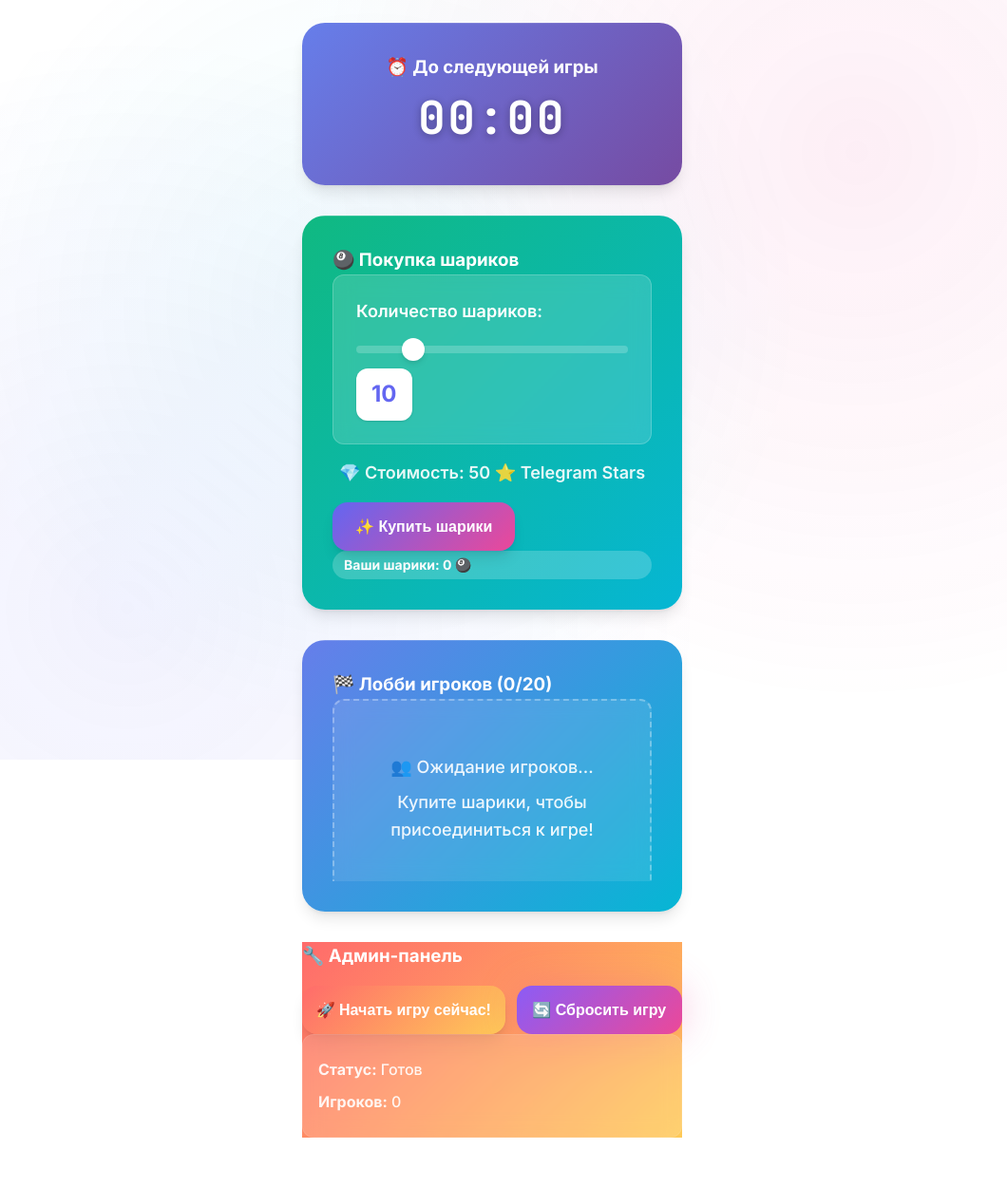
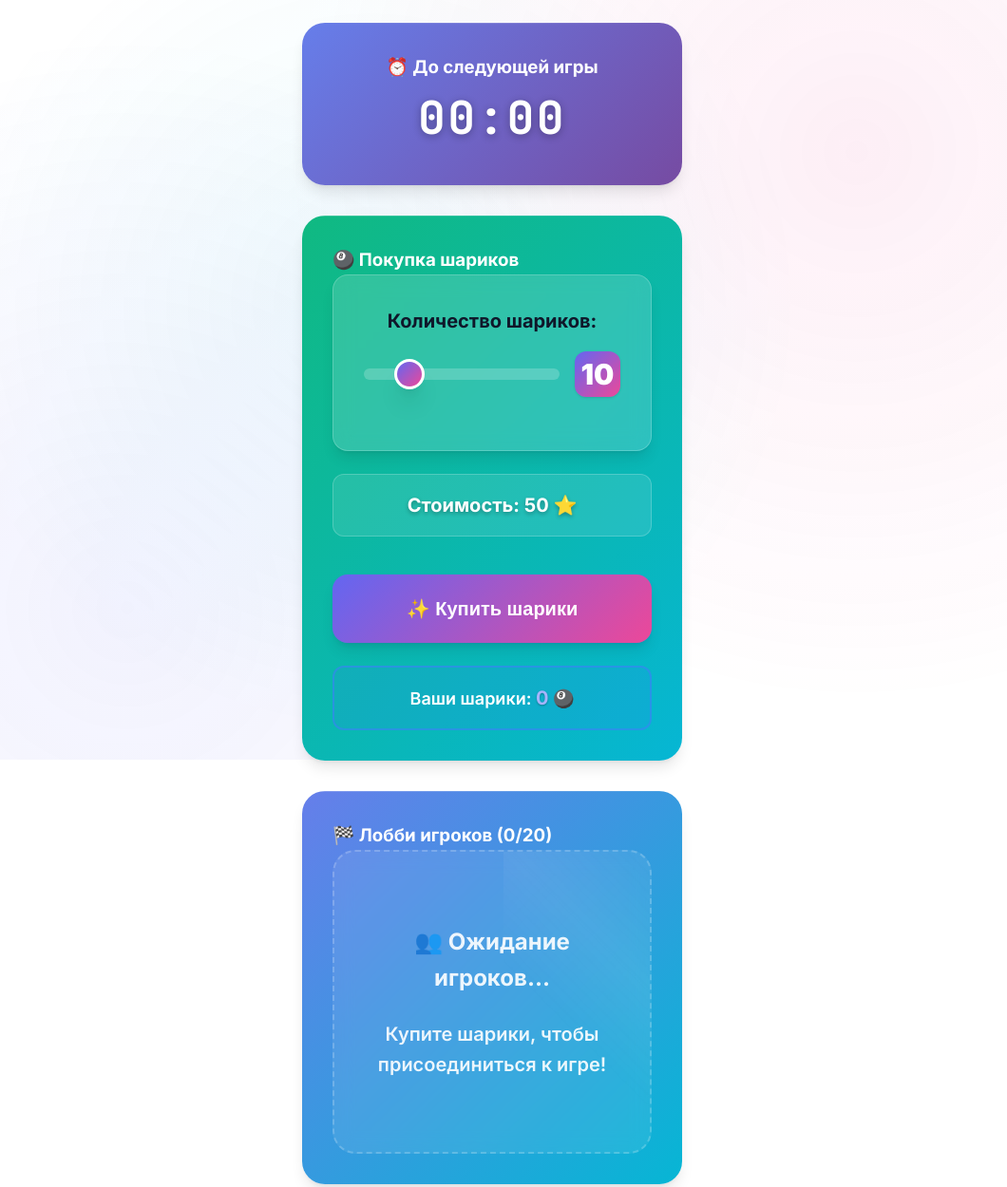
Before and after one commit to Shooteriam/ball-race, a plain HTML site: page client/index.html in a window 1280 px wide. Shown: the top 1250 px of the page at 95% size, without its empty margins (122-1182 px from the left). Drawn offline with nearby package versions, Linux system fonts and the light colour scheme; no server answers.

Commit message:
Update project

```diff
--- a/client/css/styles.css
+++ b/client/css/styles.css
@@ -384,10 +384,17 @@ body::before {
   background: var(--gradient-primary);
   color: var(--white);
   box-shadow: var(--shadow-lg), 0 0 0 1px rgba(99, 102, 241, 0.1);
+  padding: var(--space-6) var(--space-8);
+  font-size: var(--font-size-xl);
+  font-weight: 700;
+  min-height: 4rem;
+  width: 100%;
+  margin-top: var(--space-4);
 }
 
 .btn-primary:hover {
   box-shadow: var(--shadow-neon), 0 0 0 1px rgba(99, 102, 241, 0.2);
+  transform: translateY(-2px);
 }
 
 .btn-secondary {
@@ -423,51 +430,76 @@ body::before {
 .ball-selector {
   background: rgba(255, 255, 255, 0.15);
   border: 1px solid rgba(255, 255, 255, 0.2);
-  border-radius: var(--radius-lg);
-  padding: var(--space-6);
+  border-radius: var(--radius-xl);
+  padding: var(--space-8);
   backdrop-filter: blur(10px);
+  margin-bottom: var(--space-6);
+  box-shadow: var(--shadow-lg);
+  transition: all var(--duration-normal) var(--ease-out);
+}
+
+.ball-selector:hover {
+  background: rgba(255, 255, 255, 0.2);
+  border-color: rgba(255, 255, 255, 0.3);
+  transform: translateY(-2px);
 }
 
 .ball-selector label {
   display: block;
-  margin-bottom: var(--space-3);
-  font-weight: 600;
-  font-size: var(--font-size-lg);
+  margin-bottom: var(--space-4);
+  font-weight: 700;
+  font-size: var(--font-size-xl);
+  text-align: center;
+  color: var(--text-primary);
+}
+
+.slider-container {
+  display: flex;
+  align-items: center;
+  gap: var(--space-4);
+  margin-bottom: var(--space-6);
 }
 
 #ballCount {
-  width: 100%;
-  height: 0.5rem;
+  flex: 1;
+  height: 0.75rem;
   border-radius: var(--radius-full);
   background: rgba(255, 255, 255, 0.2);
   outline: none;
-  margin-bottom: var(--space-4);
   appearance: none;
+  cursor: pointer;
 }
 
 #ballCount::-webkit-slider-thumb {
   appearance: none;
-  width: 1.5rem;
-  height: 1.5rem;
+  width: 2rem;
+  height: 2rem;
   border-radius: var(--radius-full);
-  background: var(--white);
+  background: linear-gradient(135deg, var(--primary) 0%, var(--secondary) 100%);
   cursor: pointer;
-  box-shadow: var(--shadow-md);
+  box-shadow: var(--shadow-xl);
   transition: all var(--duration-normal) var(--ease-out);
+  border: 3px solid var(--white);
 }
 
 #ballCount::-webkit-slider-thumb:hover {
-  transform: scale(1.1);
-  box-shadow: var(--shadow-lg);
+  transform: scale(1.2);
+  box-shadow: var(--shadow-2xl);
 }
 
 #ballCountDisplay {
-  display: inline-block;
-  font-size: var(--font-size-2xl);
-  font-weight: 700;
-  background: var(--white);
-  color: var(--primary);
-  padding: var(--space-2) var(--space-4);
+  display: inline-flex;
+  align-items: center;
+  justify-content: center;
+  min-width: 4rem;
+  font-size: var(--font-size-3xl);
+  font-weight: 900;
+  background: linear-gradient(135deg, var(--primary) 0%, var(--secondary) 100%);
+  color: var(--white);
+  padding: var(--space-3) var(--space-5);
+  border-radius: var(--radius-xl);
+  box-shadow: var(--shadow-neon);
+  text-align: center;
   border-radius: var(--radius-lg);
   min-width: 3rem;
   text-align: center;
@@ -476,7 +508,8 @@ body::before {
 
 /* Lists */
 .player-list {
-  max-height: 12rem;
+  max-height: 20rem;
+  min-height: 16rem;
   overflow-y: auto;
   scrollbar-width: thin;
   scrollbar-color: rgba(255, 255, 255, 0.3) transparent;
@@ -516,27 +549,71 @@ body::before {
 
 .player-balls {
   font-weight: 700;
-  background: rgba(255, 255, 255, 0.2);
-  padding: var(--space-1) var(--space-3);
+  background: rgba(59, 130, 246, 0.9);
+  color: var(--white);
+  padding: var(--space-2) var(--space-4);
   border-radius: var(--radius-full);
   font-size: var(--font-size-sm);
+  border: 1px solid rgba(59, 130, 246, 1);
+  text-shadow: 0 1px 2px rgba(0, 0, 0, 0.5);
+  min-width: 4rem;
+  text-align: center;
 }
 
 /* Empty States */
 .empty-lobby {
   text-align: center;
-  padding: var(--space-12) var(--space-6);
-  background: rgba(255, 255, 255, 0.1);
-  border: 2px dashed rgba(255, 255, 255, 0.3);
-  border-radius: var(--radius-lg);
+  padding: var(--space-16) var(--space-8);
+  background: rgba(255, 255, 255, 0.08);
+  border: 2px dashed rgba(255, 255, 255, 0.2);
+  border-radius: var(--radius-2xl);
   backdrop-filter: blur(10px);
+  min-height: 12rem;
+  display: flex;
+  flex-direction: column;
+  justify-content: center;
+  position: relative;
+  overflow: hidden;
+}
+
+.empty-lobby::before {
+  content: "";
+  position: absolute;
+  top: 0;
+  left: 0;
+  right: 0;
+  bottom: 0;
+  background: linear-gradient(
+    45deg,
+    transparent 30%,
+    rgba(255, 255, 255, 0.05) 50%,
+    transparent 70%
+  );
+  animation: shimmer 3s ease-in-out infinite;
+}
+
+@keyframes shimmer {
+  0%,
+  100% {
+    transform: translateX(-100%);
+  }
+  50% {
+    transform: translateX(100%);
+  }
 }
 
 .empty-lobby p {
-  margin: var(--space-2) 0;
-  font-size: var(--font-size-lg);
-  font-weight: 500;
+  margin: var(--space-3) 0;
+  font-size: var(--font-size-xl);
+  font-weight: 600;
   opacity: 0.9;
+  position: relative;
+  z-index: 1;
+}
+
+.empty-lobby p:first-child {
+  font-size: var(--font-size-2xl);
+  font-weight: 700;
 }
 
 /* Notifications */
@@ -692,10 +769,45 @@ body::before {
 /* Additional Components */
 .cost {
   text-align: center;
+  font-size: var(--font-size-xl);
+  font-weight: 700;
+  margin: var(--space-6) 0;
+  padding: var(--space-4);
+  background: rgba(255, 255, 255, 0.1);
+  border-radius: var(--radius-lg);
+  border: 1px solid rgba(255, 255, 255, 0.2);
+  color: var(--phase-yellow);
+  text-shadow: 0 2px 4px rgba(0, 0, 0, 0.3);
+}
+
+.player-balls {
+  text-align: center;
+  margin-top: var(--space-6);
+  padding: var(--space-4);
+  background: rgba(59, 130, 246, 0.15);
+  border: 2px solid rgba(59, 130, 246, 0.6);
+  border-radius: var(--radius-lg);
+  color: var(--white);
+  font-weight: 600;
   font-size: var(--font-size-lg);
+}
+
+.user-balls-display {
+  text-align: center;
+  margin-top: var(--space-6);
+  padding: var(--space-4);
+  background: rgba(59, 130, 246, 0.15);
+  border: 2px solid rgba(59, 130, 246, 0.6);
+  border-radius: var(--radius-lg);
+  color: var(--white);
   font-weight: 600;
-  margin: var(--space-4) 0;
-  opacity: 0.9;
+  font-size: var(--font-size-lg);
+}
+
+.user-balls-display strong {
+  color: var(--primary-light);
+  font-size: var(--font-size-xl);
+  text-shadow: 0 1px 2px rgba(0, 0, 0, 0.3);
 }
 
 .game-header {
--- a/client/index.html
+++ b/client/index.html
@@ -39,14 +39,16 @@
                     <h3>🎱 Покупка шариков</h3>
                     <div class="ball-selector">
                         <label for="ballCount">Количество шариков:</label>
-                        <input type="range" id="ballCount" min="1" max="50" value="10">
-                        <span id="ballCountDisplay">10</span>
+                        <div class="slider-container">
+                            <input type="range" id="ballCount" min="1" max="50" value="10">
+                            <span id="ballCountDisplay">10</span>
+                        </div>
                     </div>
-                    <p class="cost">💎 Стоимость: 50 ⭐ Telegram Stars</p>
+                    <p class="cost">Стоимость: 50 ⭐</p>
                     <button id="buyBallsBtn" class="btn btn-primary">
                         ✨ Купить шарики
                     </button>
-                    <div class="player-balls">
+                    <div class="user-balls-display">
                         <span>Ваши шарики: <strong id="playerBallCount">0</strong> 🎱</span>
                     </div>
                 </div>
```
